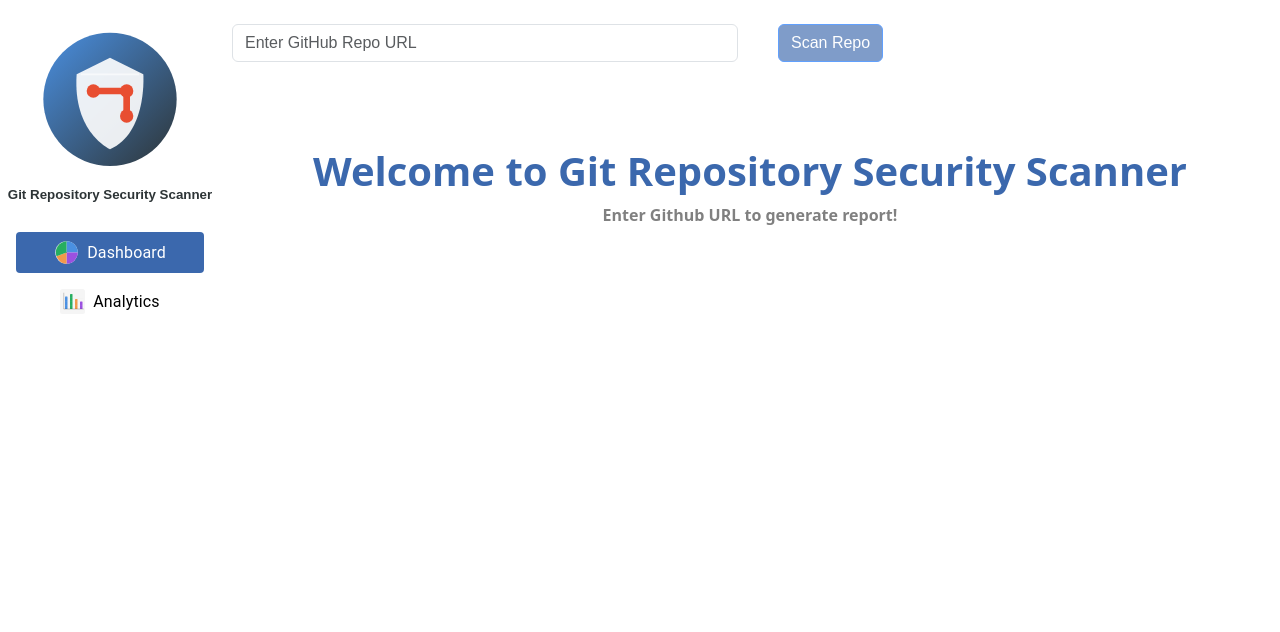
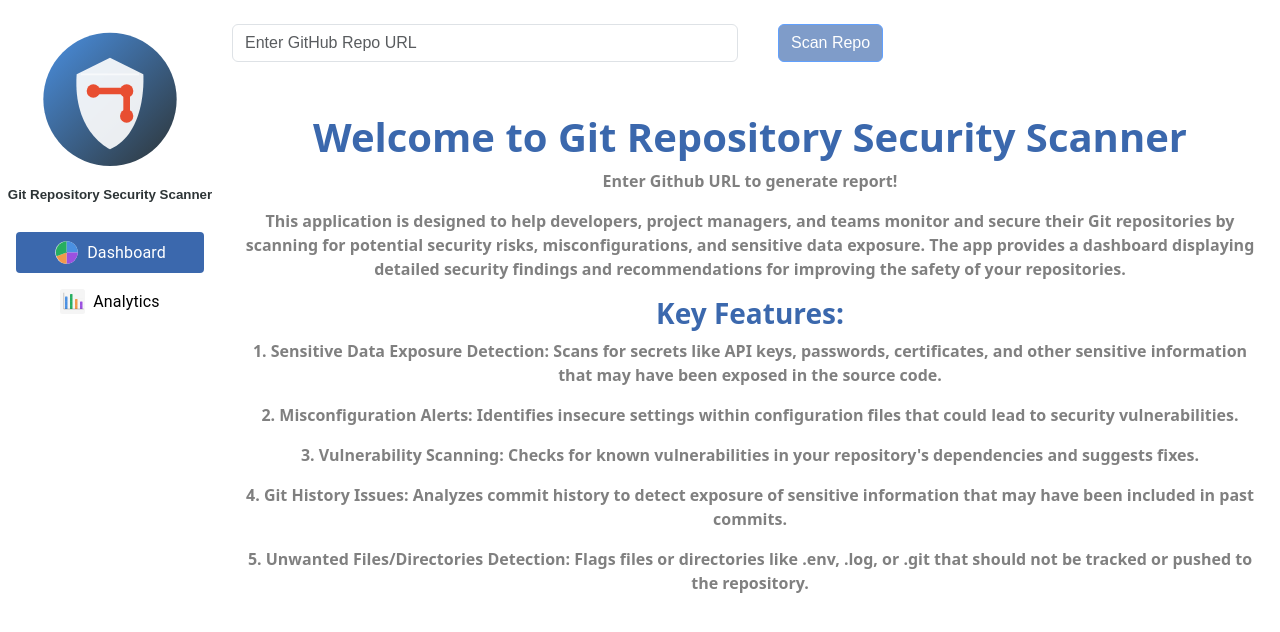
Before and after one commit to SharathChandrasehkar/GitRepositorySecurityScanner, a React (Create React App) app in the folder git-security-scanner-frontend/: page /dashboard in a window 1280 px wide. Shown: the top 632 px of the page. Built offline with nearby package versions, Linux system fonts and the light colour scheme.

Commit message:
Home page updates

```diff
--- a/git-security-scanner-frontend/src/components/Dashboard.js
+++ b/git-security-scanner-frontend/src/components/Dashboard.js
@@ -39,7 +39,7 @@ const messageContainerStyle = {
   flexDirection: 'column',
   justifyContent: 'center',
   alignItems: 'center', // Center the content horizontally
-  height: '33.33%', // Take up the top third of the page
+  height: '75%', // Take up the top third of the page
   textAlign: 'center',
   padding: '20px',
   backgroundColor: 'white', // Optional: Background color for visibility
@@ -97,6 +97,13 @@ function Dashboard({ scanResults }) {
         <div style={messageContainerStyle}>
           <h1 style={headingStyle}>Welcome to Git Repository Security Scanner</h1>
           <p style={paragraphStyle}>Enter Github URL to generate report!</p>
+          <p style={paragraphStyle}> This application is designed to help developers, project managers, and teams monitor and secure their Git repositories by scanning for potential security risks, misconfigurations, and sensitive data exposure. The app provides a dashboard displaying detailed security findings and recommendations for improving the safety of your repositories.</p>
+          <h3 style={headingStyle}>Key Features:</h3>
+          <p style={paragraphStyle}>1. Sensitive Data Exposure Detection: Scans for secrets like API keys, passwords, certificates, and other sensitive information that may have been exposed in the source code.</p>
+          <p style={paragraphStyle}>2. Misconfiguration Alerts: Identifies insecure settings within configuration files that could lead to security vulnerabilities.</p>
+          <p style={paragraphStyle}>3. Vulnerability Scanning: Checks for known vulnerabilities in your repository's dependencies and suggests fixes.</p>
+          <p style={paragraphStyle}>4. Git History Issues: Analyzes commit history to detect exposure of sensitive information that may have been included in past commits.</p>
+          <p style={paragraphStyle}>5. Unwanted Files/Directories Detection: Flags files or directories like .env, .log, or .git that should not be tracked or pushed to the repository.</p>
         </div>
         {/* The rest of your content will go below */}
       </div>
```
